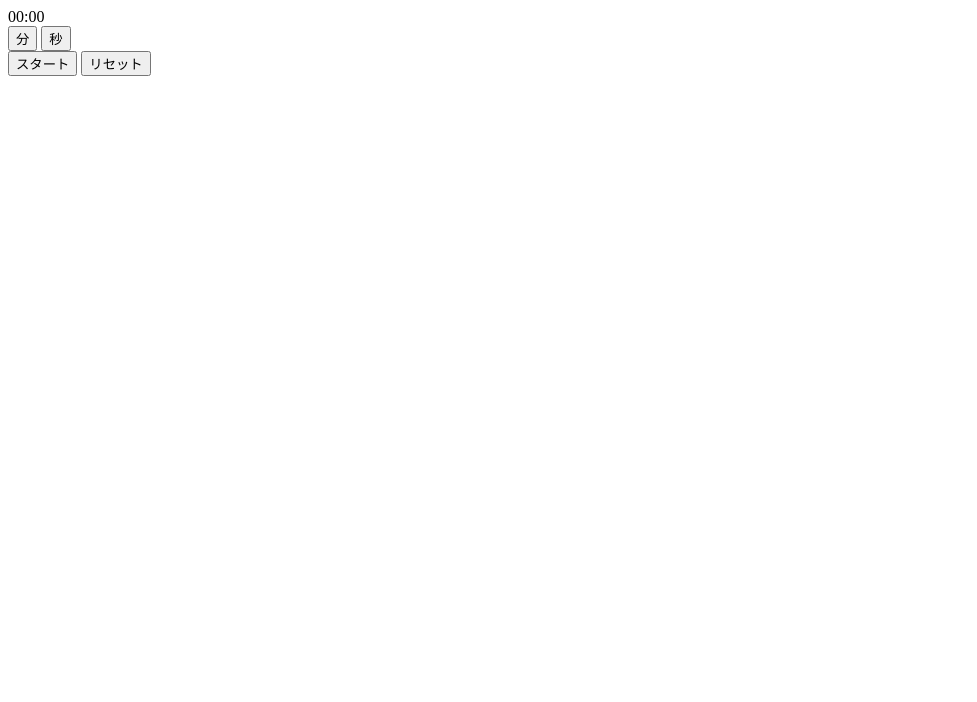
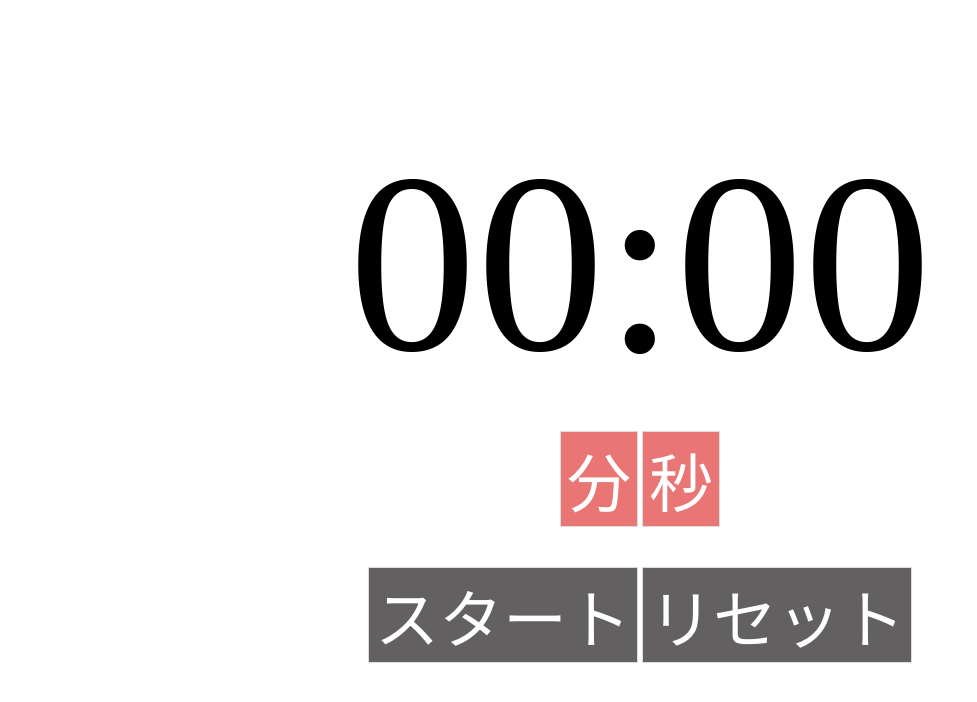
Before and after one commit to KosukeProgramming/timer, a plain HTML site: page index.html in a window 1280 px wide. Shown: the whole page, without its empty margins (0-977 px from the left). Drawn offline with Linux system fonts and the light colour scheme.

Commit message:
デザイン変更

```diff
--- a/index.html
+++ b/index.html
@@ -5,9 +5,11 @@
         <meta http-equiv="X-UA-Compatible" content="IE=edge" />
         <meta name="viewport" content="width=device-width, initial-scale=1.0" />
         <title>タイマーアプリ</title>
+        <link rel="stylesheet" href="style.css">
         <script src="./main.js" defer></script>
     </head>
     <body>
+        <div class="wrapper">
             <!-- タイマー -->
             <div id="timer">00:00</div>
 
@@ -22,5 +24,6 @@
                     <button id="reset">リセット</button>
                 </div>
             </div>
+        </div>
     </body>
 </html>
--- a/style.css
+++ b/style.css
@@ -0,0 +1,38 @@
+* *::before, *::after {
+    box-sizing: border-box;
+    margin: 0;
+    padding: 0;
+}
+
+button {
+    appearance: none;
+    background-color: transparent;
+    border: none;
+}
+
+.wrapper {
+    position: fixed;
+    top: 50%;
+    left: 50%;
+    transform: translate(-50%, -50%);
+    text-align: center;
+}
+
+#timer {
+    font-size: 20vw;
+}
+.box {
+    padding: 20px;
+}
+#min, #sec {
+    border: 1px solid #ddd;
+    font-size: 5vw;
+    color: #fff;
+    background-color: rgb(233, 117, 117);
+}
+#start, #reset {
+    border: 1px solid #ddd;
+    font-size: 5vw;
+    color: #fff;
+    background-color: rgb(98, 96, 96);
+}
```
Lines whose indentation alone changed are shown as unchanged.
